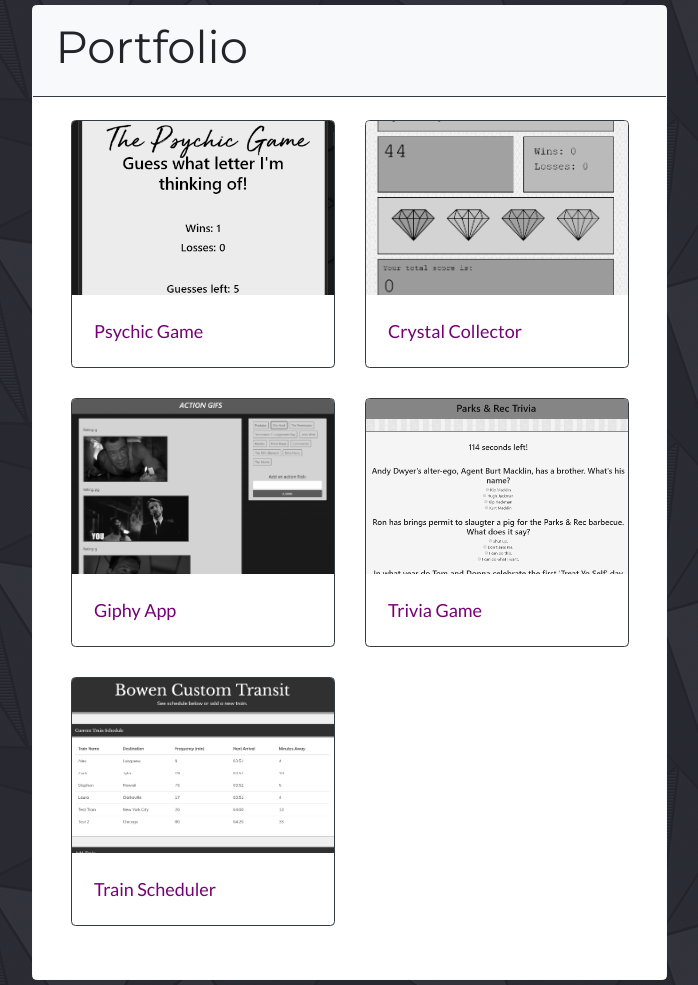
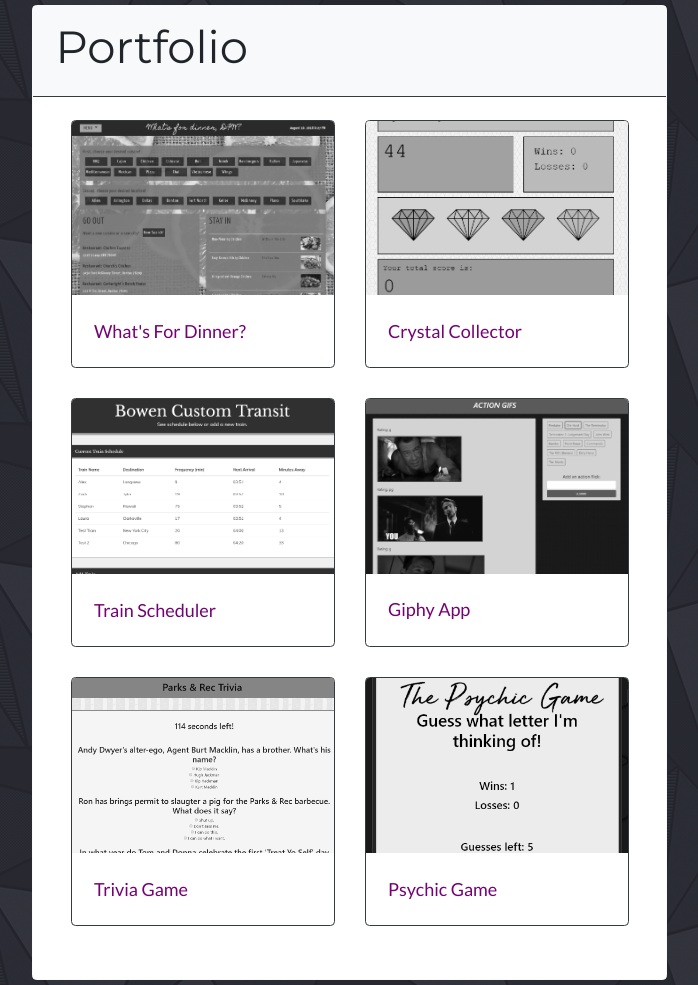
Before and after one commit to alex-bowen/alex-bowen.github.io, a plain HTML site: page index.html in a window 1280 px wide. Shown: the part 602-1587 px from the top of the page, without its empty margins (53-751 px from the left). Drawn offline with nearby package versions, Linux system fonts and the light colour scheme.

Commit message:
Updated, rearranged portfolio

```diff
--- a/index.html
+++ b/index.html
@@ -143,12 +143,12 @@
                                 <div class="row">
                                     <div class="col-sm-12 col-md-12 col-lg-6">
                                         <div class="card border-dark">
-                                            <a href="https://alex-bowen.github.io/Psychic-Game/">
-                                                <img class="card-img-top" src="images/psychic-game.PNG" alt="Card image cap">
+                                            <a href="https://alex-bowen.github.io/train-scheduler/">
+                                                <img class="card-img-top" src="images/whatsfordinner.png" alt="Card image cap">
                                             </a>
                                             <div class="card-body">
                                                 <p class="card-text">
-                                                    <a href="https://alex-bowen.github.io/Psychic-Game/">Psychic Game</a>
+                                                    <a href="https://alex-bowen.github.io/whats-for-dinner/">What's For Dinner?</a>
                                                 </p>
                                             </div>
                                         </div>
@@ -172,6 +172,18 @@
                                 <div class="row">
                                     <div class="col-sm-12 col-md-12 col-lg-6">
                                         <div class="card border-dark">
+                                            <a href="https://alex-bowen.github.io/train-scheduler/">
+                                                <img class="card-img-top" src="images/2018-08-10.png" alt="Card image cap">
+                                            </a>
+                                            <div class="card-body">
+                                                <p class="card-text">
+                                                    <a href="https://alex-bowen.github.io/train-scheduler/">Train Scheduler</a>
+                                                </p>
+                                            </div>
+                                        </div>
+                                    </div>
+                                    <div class="col-sm-12 col-md-12 col-lg-6">
+                                        <div class="card border-dark">
                                             <a href="https://alex-bowen.github.io/giphy-app/">
                                                 <img class="card-img-top" src="images/action-gifs.PNG" alt="Card image cap">
                                             </a>
@@ -182,8 +194,9 @@
                                             </div>
                                         </div>
                                     </div>
+                                </div>
 
-
+                                    <div class="row">
                                         <div class="col-sm-12 col-md-12 col-lg-6">
                                             <div class="card border-dark">
                                                 <a href="https://alex-bowen.github.io/TriviaGame/">
@@ -196,22 +209,21 @@
                                                 </div>
                                             </div>
                                         </div>
-                                </div>
 
-
-                                <div class="row">
                                         <div class="col-sm-12 col-md-12 col-lg-6">
                                             <div class="card border-dark">
-                                            <a href="https://alex-bowen.github.io/train-scheduler/">
-                                                <img class="card-img-top" src="images/2018-08-10.png" alt="Card image cap">
+                                                <a href="https://alex-bowen.github.io/Psychic-Game/">
+                                                    <img class="card-img-top" src="images/psychic-game.PNG" alt="Card image cap">
                                                 </a>
                                                 <div class="card-body">
                                                     <p class="card-text">
-                                                    <a href="https://alex-bowen.github.io/train-scheduler/">Train Scheduler</a>
+                                                        <a href="https://alex-bowen.github.io/Psychic-Game/">Psychic Game</a>
                                                     </p>
                                                 </div>
                                             </div>
                                         </div>
+                                    </div>
+
                                     </div>
                                 </div>
                             </div>
```
Also changed, not shown: images/whatsfordinner.png (added). Lines whose indentation alone changed are shown as unchanged.
